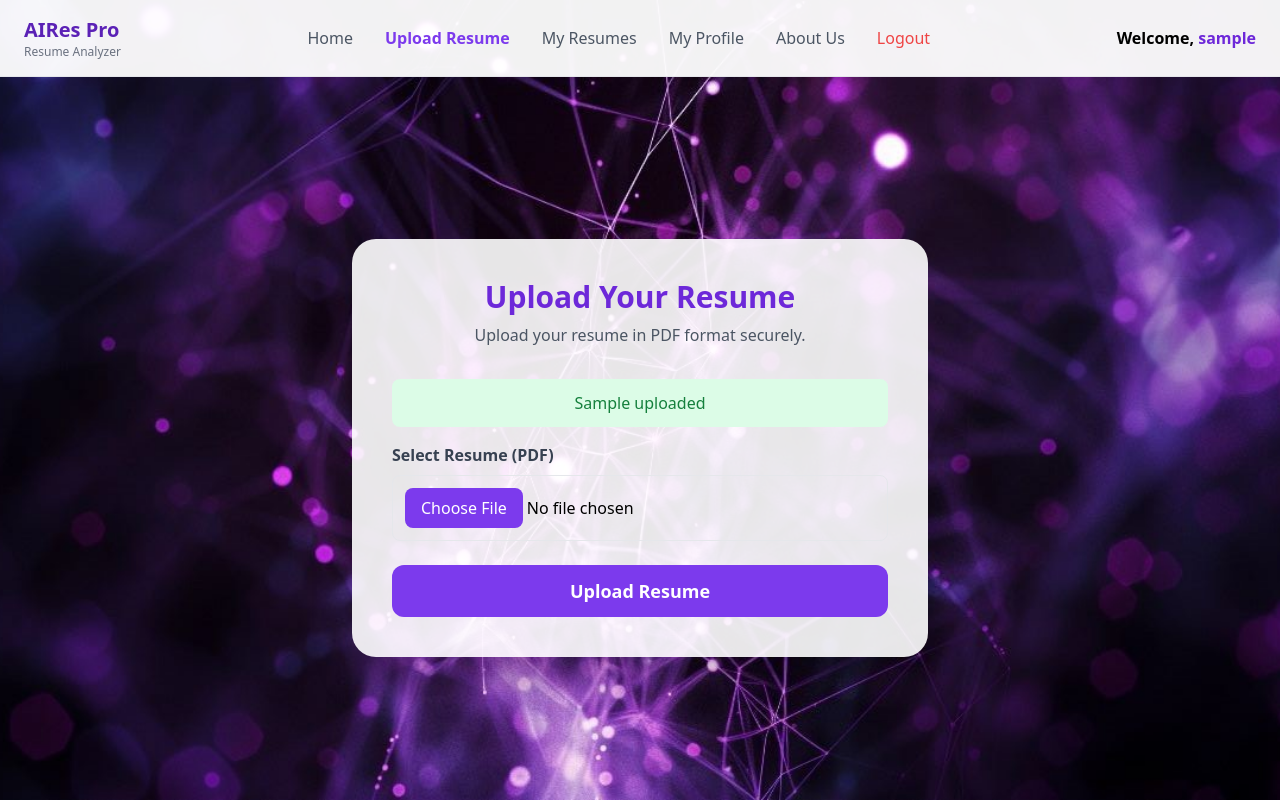
After one commit to mayankmitra3000-hue/talos_ai, a Spring app: template src/main/resources/templates/resumeuploadpage.html in a window 1280 px wide. The commit adds this page. Run offline with Thymeleaf, Linux system fonts and the light colour scheme; the template is opened without the code that fills it: most values are stand-ins (such as "Sample title", 1, 10 or a date in 2020); data that the repository does not hold is empty; some libraries are stand-ins or nearby versions.

Commit message:
Upload Resume feature fully implemented.

```diff
--- a/src/main/resources/templates/home.html
+++ b/src/main/resources/templates/home.html
@@ -60,7 +60,7 @@ style="background-image: url('/images/upperbgt.jpg');">
             <a href="/" class="text-gray-600 hover:text-violet-600 font-medium transition">
                 Home
             </a>
-            <a href="/upload" class="text-gray-600 hover:text-violet-600 font-medium transition">
+            <a href="/airesumeanalyzer/uploadresume" class="text-gray-600 hover:text-violet-600 font-medium transition">
                 Upload Resume
             </a>
             <a href="/upload" class="text-gray-600 hover:text-violet-600 font-medium transition">
--- /dev/null
+++ b/src/main/resources/templates/resumeuploadpage.html
@@ -0,0 +1,170 @@
+<!DOCTYPE html>
+<html xmlns:th="http://www.thymeleaf.org">
+<head>
+    <title>Upload Resume | AI Resume Analyzer</title>
+
+    <script src="https://cdn.tailwindcss.com"></script>
+
+    <script>
+        tailwind.config = {
+            theme: {
+                extend: {
+                    keyframes: {
+                        fadeIn: {
+                            '0%': {opacity: '0'},
+                            '100%': {opacity: '1'}
+                        },
+                        slideDown: {
+                            '0%': {
+                                transform: 'translateY(-100%)',
+                                opacity: '0'
+                            },
+                            '100%': {
+                                transform: 'translateY(0)',
+                                opacity: '1'
+                            }
+                        }
+                    },
+                    animation: {
+                        fadeIn: 'fadeIn 1.5s ease-out forwards',
+                        slideDown: 'slideDown .8s ease-out forwards'
+                    }
+                }
+            }
+        }
+    </script>
+
+</head>
+
+<body class="min-h-screen bg-cover bg-center bg-no-repeat animate-fadeIn"
+      style="background-image:url('/images/upperbgt.jpg');">
+
+<!-- Navbar -->
+<nav class="fixed top-0 left-0 w-full bg-white/95 backdrop-blur-md border-b border-gray-200 z-50 animate-slideDown">
+    <div class="max-w-7xl mx-auto px-6 py-4 flex justify-between items-center">
+
+        <div>
+            <h1 class="text-xl font-bold text-violet-800">
+                AIRes Pro
+            </h1>
+            <p class="text-xs text-gray-500">
+                Resume Analyzer
+            </p>
+        </div>
+
+        <div class="hidden md:flex gap-8">
+
+            <a th:href="@{/airesumeanalyzer/home}"
+               class="text-gray-600 hover:text-violet-600 font-medium">
+                Home
+            </a>
+
+            <a th:href="@{/airesumeanalyzer/resumeuploadpage}"
+               class="text-violet-600 font-semibold">
+                Upload Resume
+            </a>
+
+            <a href="#"
+               class="text-gray-600 hover:text-violet-600 font-medium">
+                My Resumes
+            </a>
+
+            <a href="#"
+               class="text-gray-600 hover:text-violet-600 font-medium">
+                My Profile
+            </a>
+
+            <a href="#"
+               class="text-gray-600 hover:text-violet-600 font-medium">
+                About Us
+            </a>
+
+            <a th:href="@{/airesumeanalyzer/logout}"
+               class="text-red-500 hover:text-red-700 font-medium">
+                Logout
+            </a>
+
+        </div>
+
+        <div>
+            <span class="font-semibold">
+                Welcome,
+                <span class="text-violet-700"
+                      th:text="${username}">
+                </span>
+            </span>
+        </div>
+
+    </div>
+</nav>
+
+<!-- Upload Card -->
+<div class="flex justify-center items-center min-h-screen pt-24">
+
+    <div class="bg-white/90 backdrop-blur-lg shadow-2xl rounded-3xl p-10 w-full max-w-xl">
+
+        <h2 class="text-3xl font-bold text-center text-violet-700">
+            Upload Your Resume
+        </h2>
+
+        <p class="text-center text-gray-600 mt-2 mb-8">
+            Upload your resume in PDF format securely.
+        </p>
+
+        <!-- Success Message -->
+        <div th:if="${uploaded}"
+             class="mb-4 p-3 rounded-lg bg-green-100 text-green-700 text-center font-medium">
+
+            <span th:text="${uploaded}"></span>
+
+        </div>
+
+        <!-- Error Message -->
+        <div th:if="${error}"
+             class="mb-4 p-3 rounded-lg bg-red-100 text-red-700 text-center font-medium">
+
+            <span th:text="${error}"></span>
+
+        </div>
+
+        <form th:action="@{/airesumeanalyzer/uploadresume}"
+              method="post"
+              enctype="multipart/form-data">
+
+            <div class="mb-6">
+
+                <label class="block text-gray-700 font-semibold mb-2">
+                    Select Resume (PDF)
+                </label>
+
+                <input type="file"
+                       name="resume"
+                       accept=".pdf"
+                       required
+                       class="w-full border rounded-lg p-3
+                              file:bg-violet-600
+                              file:text-white
+                              file:border-0
+                              file:px-4
+                              file:py-2
+                              file:rounded-lg
+                              file:cursor-pointer
+                              hover:file:bg-violet-700">
+
+            </div>
+
+            <button type="submit"
+                    class="w-full bg-violet-600 hover:bg-violet-700 text-white py-3 rounded-xl text-lg font-semibold transition">
+
+                Upload Resume
+
+            </button>
+
+        </form>
+
+    </div>
+
+</div>
+
+</body>
+</html>
```
Also changed, not shown: src/main/java/com/example/AIResumeAnalyzer/controller/ResumeController.java (+57 -4 lines), src/main/java/com/example/AIResumeAnalyzer/service/ResumeService.java (added, +10 -0 lines), src/main/java/com/example/AIResumeAnalyzer/service/ResumeServiceImpl.java (added, +39 -0 lines).
